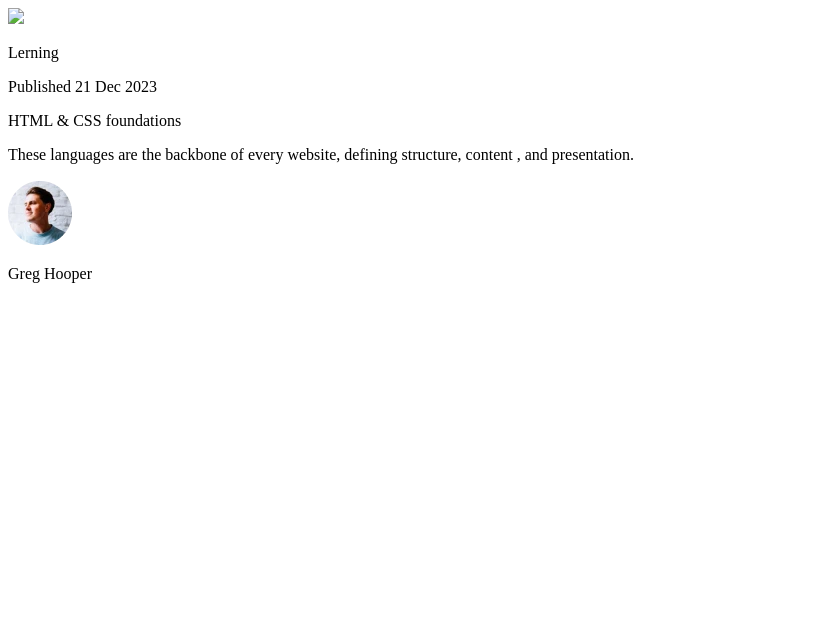
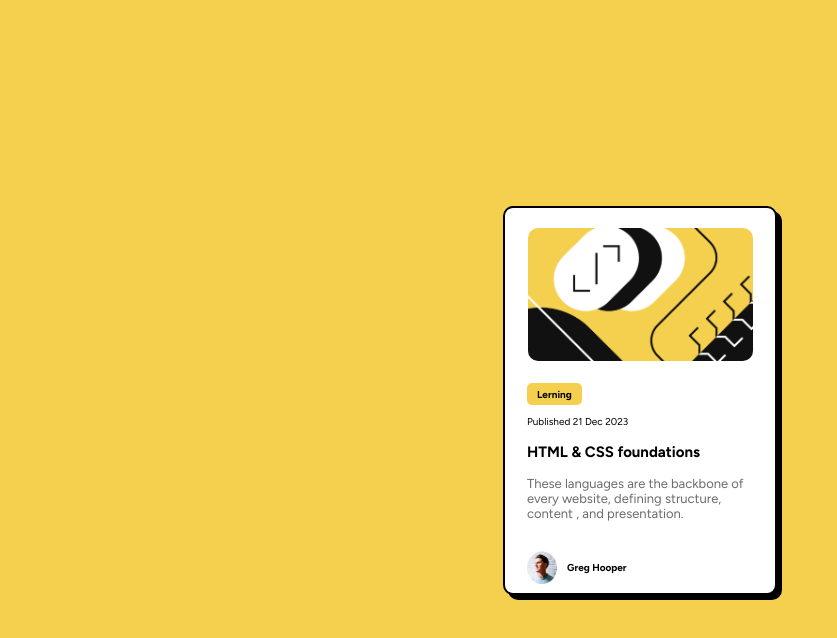
Before and after one commit to Azevedothuu/blog-preview-card-main, a plain HTML site: page index.html in a window 1280 px wide. Shown: the whole page, without its empty margins (0-837 px from the left). Drawn offline with Linux system fonts and the light colour scheme; the site is published under a folder, as on GitHub Pages, so addresses that start at the root find nothing.

Commit message:
Alteração nas rotas das imagens

```diff
--- a/index.html
+++ b/index.html
@@ -3,7 +3,7 @@
   <head>
     <meta charset="UTF-8" />
     <meta name="viewport" content="width=device-width, initial-scale=1.0" />
-    <link rel="stylesheet" href="/main.css" />
+    <link rel="stylesheet" href="main.css" />
     <link rel="preconnect" href="https://fonts.googleapis.com">
       <link rel="preconnect" href="https://fonts.gstatic.com" crossorigin>
       <link href="https://fonts.googleapis.com/css2?family=Figtree:ital,wght@0,300..900;1,300..900&display=swap" rel="stylesheet">
@@ -13,7 +13,7 @@
     <div class="Card">
 
       <div class="img">
-        <img src="/images/01.png" />
+        <img src="images/01.png" />
       </div>
 
         <div class="content">
```
